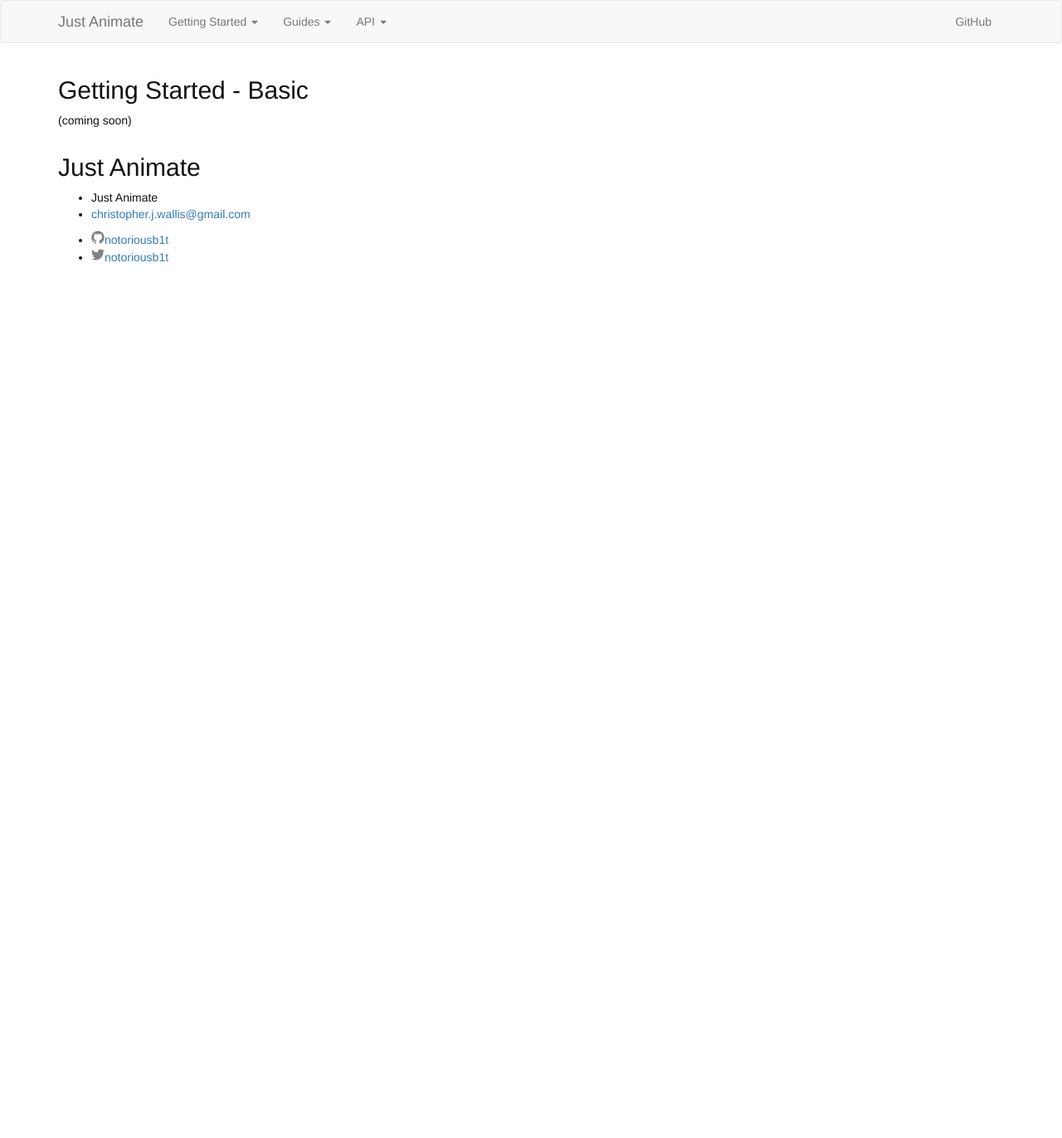
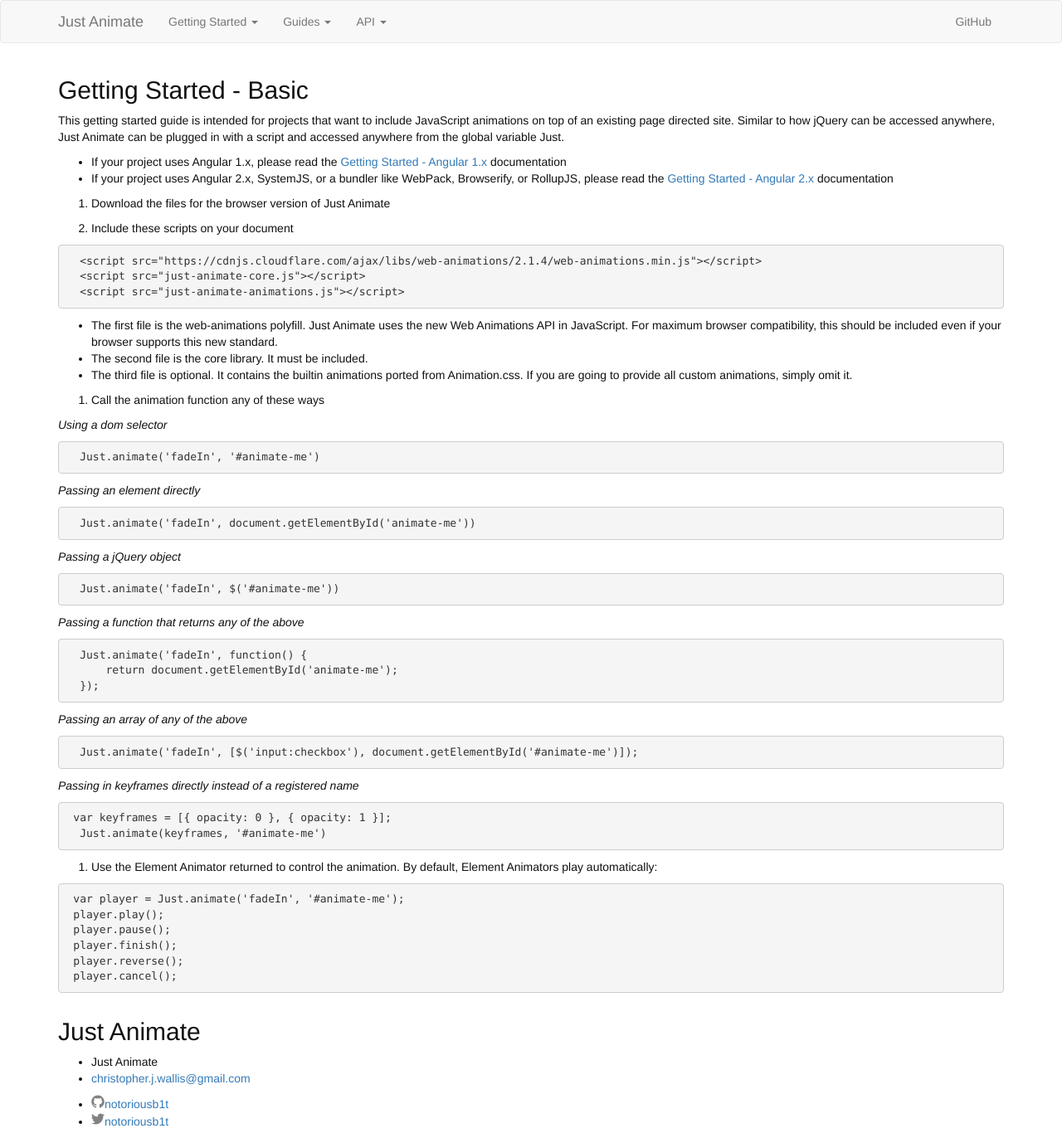
Before and after one commit to just-animate/just-animate.github.io, a Jekyll site: the page built from getting-started/basic.md, in a window 1280 px wide. Shown: the whole page at 83% size. Built offline with Jekyll 4.4.1, drawn with Linux system fonts in a browser that asks for light colours; before the commit the page ends 900 px from its top, so only the background shows below that.

Commit message:
Update basic.md

````diff
--- a/getting-started/basic.md
+++ b/getting-started/basic.md
@@ -4,4 +4,68 @@
 ---
 
 ## Getting Started - Basic
-(coming soon)
+
+This getting started guide is intended for projects that want to include JavaScript animations on top of an existing page directed site.  Similar to how jQuery can be accessed anywhere, Just Animate can be plugged in with a script and accessed anywhere from the global variable Just.
+
+- If your project uses Angular 1.x, please read the [Getting Started - Angular 1.x](/getting-started/angular1) documentation
+- If your project uses Angular 2.x, SystemJS, or a bundler like WebPack, Browserify, or RollupJS, please read the [Getting Started - Angular 2.x](/getting-started/angular2) documentation
+
+1. Download the files for the browser version of Just Animate
+
+2. Include these scripts on your document
+
+  ```html
+  <script src="https://cdnjs.cloudflare.com/ajax/libs/web-animations/2.1.4/web-animations.min.js"></script>
+  <script src="just-animate-core.js"></script>
+  <script src="just-animate-animations.js"></script>
+  ```
+
+  - The first file is the web-animations polyfill. Just Animate uses the new Web Animations API in JavaScript.  For maximum browser compatibility, this should be included even if your browser supports this new standard.
+  - The second file is the core library.  It must be included.
+  - The third file is optional.  It contains the builtin animations ported from Animation.css.  If you are going to provide all custom animations, simply omit it.
+
+3. Call the animation function any of these ways
+
+  *Using a dom selector*
+ ```javascript
+  Just.animate('fadeIn', '#animate-me')
+ ```
+
+  *Passing an element directly*
+ ```javascript
+  Just.animate('fadeIn', document.getElementById('animate-me'))
+ ```
+
+  *Passing a jQuery object*
+   ```javascript
+  Just.animate('fadeIn', $('#animate-me'))
+  ```
+
+  *Passing a function that returns any of the above*
+   ```javascript
+  Just.animate('fadeIn', function() {
+      return document.getElementById('animate-me');
+  });
+  ```
+
+  *Passing an array of any of the above*
+   ```javascript
+  Just.animate('fadeIn', [$('input:checkbox'), document.getElementById('#animate-me')]);
+  ```
+
+  *Passing in keyframes directly instead of a registered name*
+ ```javascript
+ var keyframes = [{ opacity: 0 }, { opacity: 1 }];
+  Just.animate(keyframes, '#animate-me')
+ ```
+
+4. Use the Element Animator returned to control the animation.  By default, Element Animators play automatically:
+
+ ```javascript
+ var player = Just.animate('fadeIn', '#animate-me');
+ player.play();
+ player.pause();
+ player.finish();
+ player.reverse();
+ player.cancel();
+ ```
````
